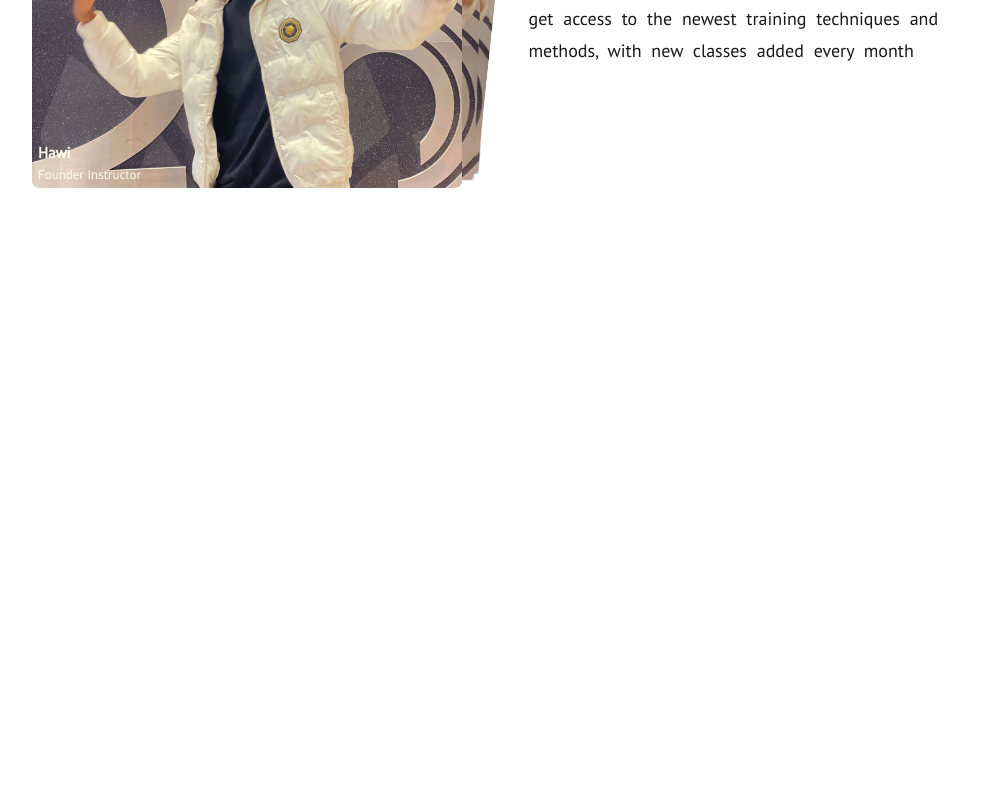
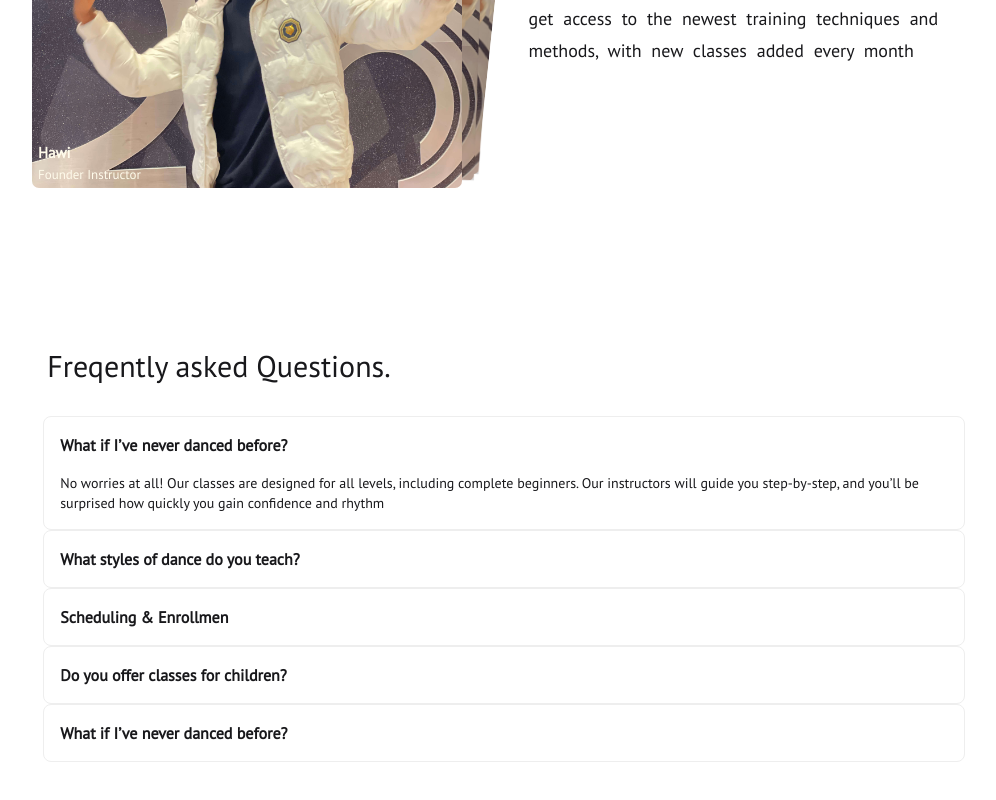
Before and after one commit to yohannesjo435/hahu_dance_studio, a Next.js app: page / in a window 1280 px wide. Shown: the part 1850-2650 px from the top of the page, without its empty margins (136-1132 px from the left). Before the commit the page ends 2182 px from the top, so only its background shows below. Built offline with nearby package versions, Linux system fonts and the light colour scheme.

Commit message:
feat: FAQ, scrollToTop-Btn

```diff
--- a/src/app/globals.css
+++ b/src/app/globals.css
@@ -4,3 +4,6 @@
   /* themes: [ "light", "abyss"]; */
   themes: all;
 }
+:root {
+  scroll-behavior: smooth;
+}
--- a/src/app/page.tsx
+++ b/src/app/page.tsx
@@ -3,16 +3,25 @@ import Hero from "@/components/Hero";
 import GallerySection from "@/components/GallerySection";
 import AboutSection from "@/components/AboutSection";
 import Company from "@/components/Company";
+import Faq from "@/components/Faq";
+import { ArrowUp } from "lucide-react";
+import Link from "next/link";
 
 const page = () => {
   return (
-    <div className="mb-36 max-w-[1500px] m-auto">
+    <div id="main" className="mb-36 max-w-[1500px] m-auto">
       <div className="mx-[2%] lg:mx-[5%]">
         <Header></Header>
         <Hero></Hero>
         <Company></Company>
         <AboutSection></AboutSection>
         <GallerySection></GallerySection>
+        <Faq></Faq>
+      </div>
+      <div className="fab">
+        <Link href="#main" className="btn btn-lg btn-circle ">
+          <ArrowUp />
+        </Link>
       </div>
     </div>
   );
--- /dev/null
+++ b/src/components/Faq.tsx
@@ -0,0 +1,47 @@
+import React from "react";
+
+const Faq = () => {
+  return (
+    <div className="w-[80%] m-auto my-32">
+      <h2 className="text-3xl py-8 pl-1">Freqently asked Questions. </h2>
+
+      {accordion.map((item, i) => (
+        <div key={i} className="collapse bg-base-100 border border-base-300">
+          <input
+            type="radio"
+            name="my-accordion-1"
+            defaultChecked={item.open}
+          />
+          <div className="collapse-title font-semibold">{item.title}</div>
+          <div className="collapse-content text-sm">{item.text}</div>
+        </div>
+      ))}
+    </div>
+  );
+};
+
+export default Faq;
+
+const accordion = [
+  {
+    title: "What if I’ve never danced before?",
+    text: "No worries at all! Our classes are designed for all levels, including complete beginners. Our instructors will guide you step-by-step, and you’ll be surprised how quickly you gain confidence and rhythm",
+    open: true,
+  },
+  {
+    title: "What styles of dance do you teach?",
+    text: "We offer a wide range: ballroom (Waltz, Tango, Foxtrot), Latin (Cha Cha, Salsa, Rumba), swing, hip hop, contemporary, and more. Whether you're looking for social dancing or competitive training, we’ve got you covered.",
+  },
+  {
+    title: " Scheduling & Enrollmen",
+    text: "No worries at all! Our classes are designed for all levels, including complete beginners. Our instructors will guide you step-by-step, and you’ll be surprised how quickly you gain confidence and rhythm",
+  },
+  {
+    title: "Do you offer classes for children?",
+    text: "Yes, we have observation windows and designated viewing days. We also host seasonal showcases so families can see their dancers shine on stage.",
+  },
+  {
+    title: "What if I’ve never danced before?",
+    text: "No worries at all! Our classes are designed for all levels, including complete beginners. Our instructors will guide you step-by-step, and you’ll be surprised how quickly you gain confidence and rhythm",
+  },
+];
```
